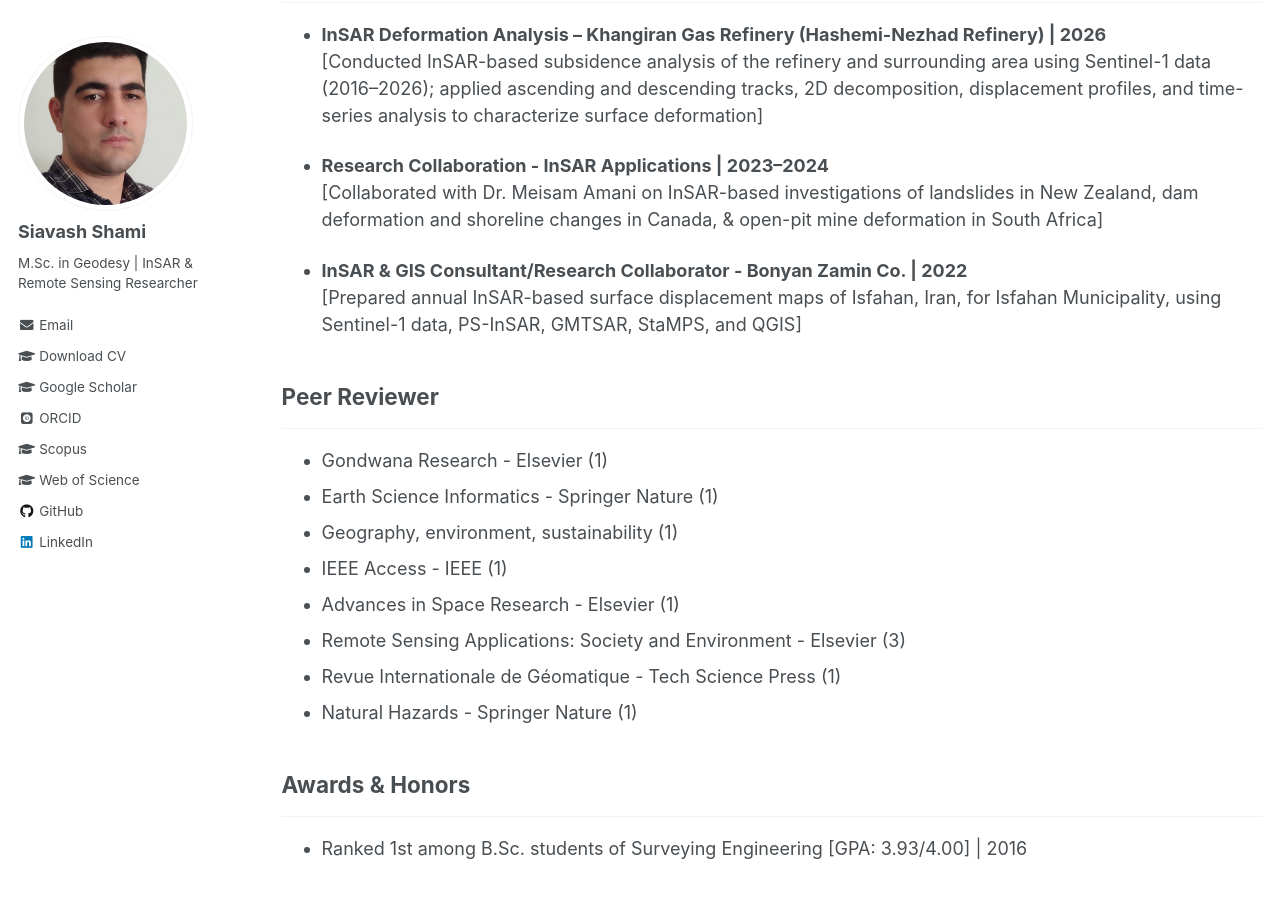
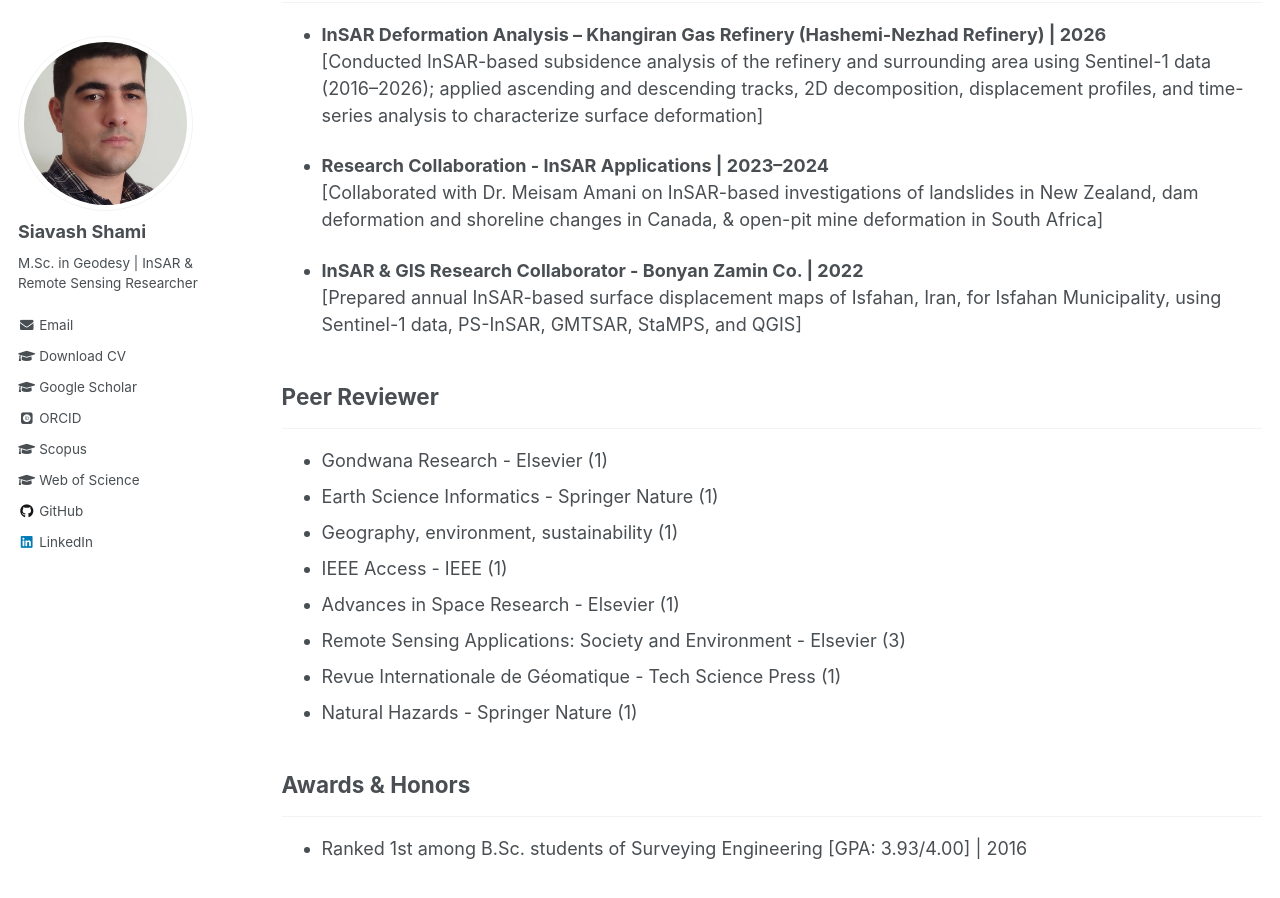
Before and after one commit to siavashshami/siavashshami.github.io, a Jekyll site: the page built from _pages/experiences.md, in a window 1280 px wide and 900 px high, scrolled down 459 px. Built offline with Jekyll 4.4.1, drawn with Linux system fonts in a browser that asks for light colours; some web fonts are replaced.

Commit message:
Update experiences.md

```diff
--- a/_pages/experiences.md
+++ b/_pages/experiences.md
@@ -23,7 +23,7 @@ Eyn Ol Ghozat Higher Education Institute, Iran | 2016
 - **Research Collaboration - InSAR Applications | 2023–2024**<br>
 [Collaborated with Dr. Meisam Amani on InSAR-based investigations of landslides in New Zealand, dam deformation and shoreline changes in Canada, & open-pit mine deformation in South Africa]<br>
 
-- **InSAR & GIS Consultant/Research Collaborator - Bonyan Zamin Co. | 2022**<br>
+- **InSAR & GIS Research Collaborator - Bonyan Zamin Co. | 2022**<br>
 [Prepared annual InSAR-based surface displacement maps of Isfahan, Iran, for Isfahan Municipality, using Sentinel-1 data, PS-InSAR, GMTSAR, StaMPS, and QGIS]<br>
 
 
```
